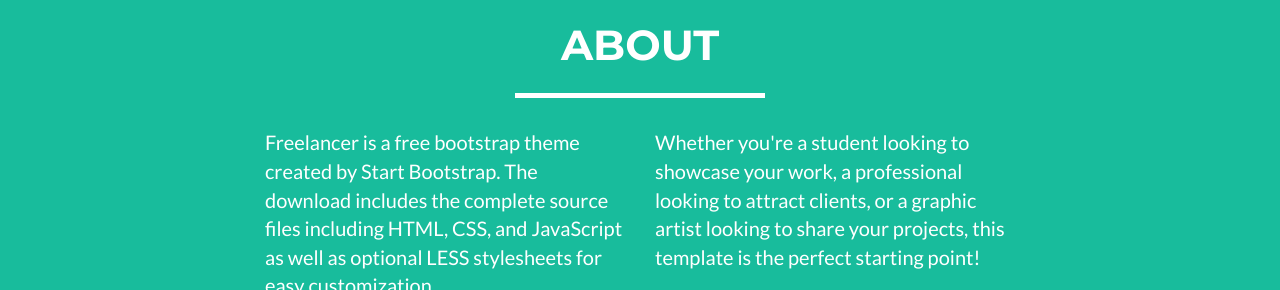
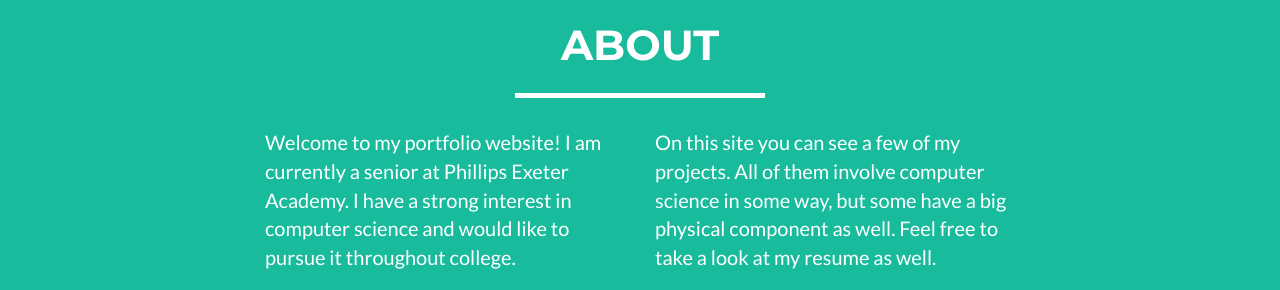
Before and after one commit to lucaswebb/lucaswebb.github.io, a website: page index.html in a window 1280 px wide. Shown: the part 1730-2020 px from the top of the page. Drawn offline with nearby package versions, Linux system fonts and the light colour scheme.

Commit message:
Update about me

```diff
--- a/index.html
+++ b/index.html
@@ -167,10 +167,10 @@
             </div>
             <div class="row">
                 <div class="col-lg-4 col-lg-offset-2">
-                    <p>Freelancer is a free bootstrap theme created by Start Bootstrap. The download includes the complete source files including HTML, CSS, and JavaScript as well as optional LESS stylesheets for easy customization.</p>
+                    <p>Welcome to my portfolio website!  I am currently a senior at Phillips Exeter Academy.  I have a strong interest in computer science and would like to pursue it throughout college.</p>
                 </div>
                 <div class="col-lg-4">
-                    <p>Whether you're a student looking to showcase your work, a professional looking to attract clients, or a graphic artist looking to share your projects, this template is the perfect starting point!</p>
+                    <p>On this site you can see a few of my projects.  All of them involve computer science in some way, but some have a big physical component as well.  Feel free to take a look at my resume as well.</p>
                 </div>
                 <div class="col-lg-8 col-lg-offset-2 text-center">
                     <a href="https://lucaswebb.github.io/Resume.pdf" class="btn btn-lg btn-outline">
```
